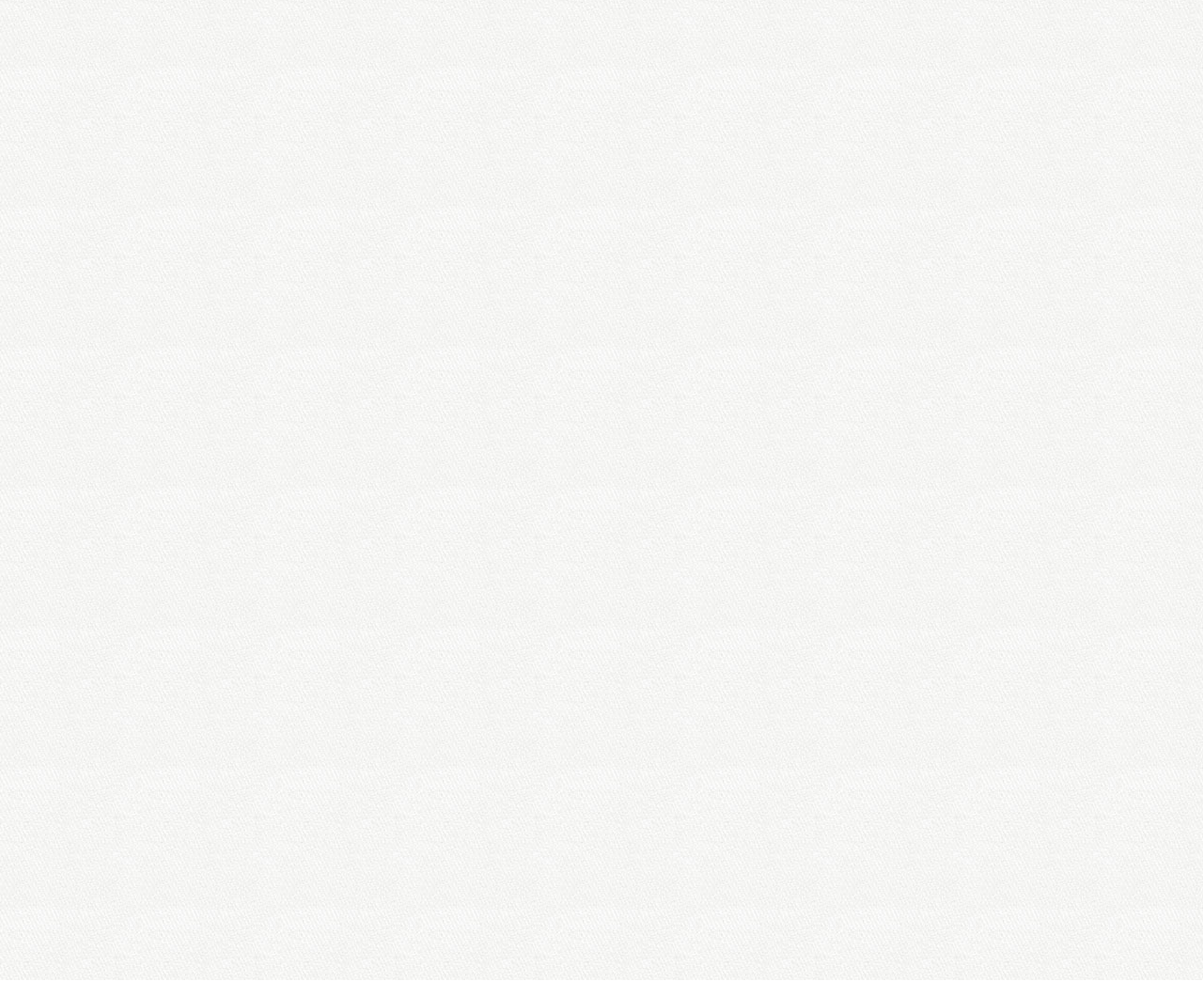
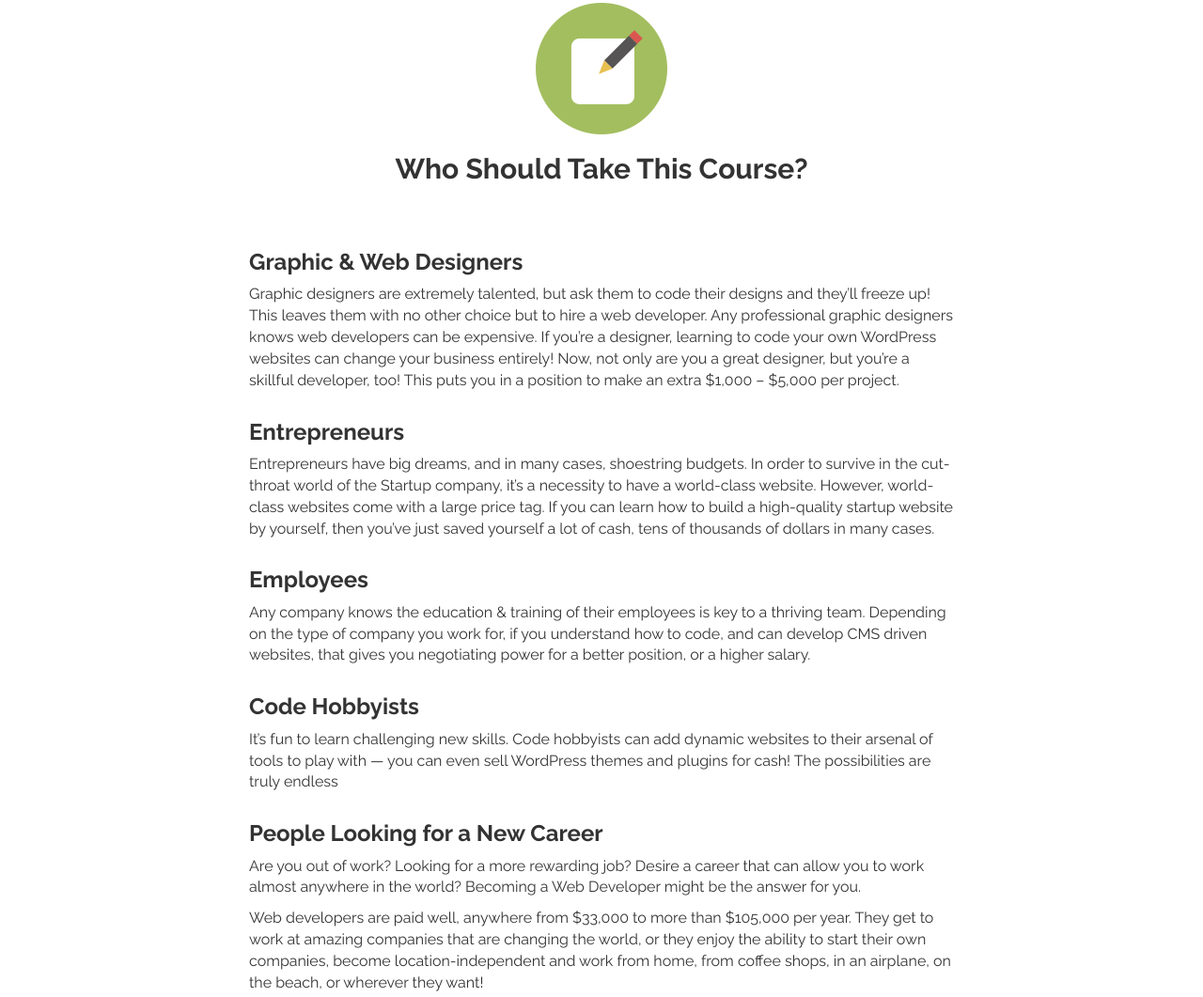
Before and after one commit to JammiM/WordPressBootstrapTheme, a plain HTML site: page index.html in a window 1280 px wide. Shown: the part 1395-2456 px from the top of the page at 94% size. Drawn offline with nearby package versions, Linux system fonts and the light colour scheme.

Commit message:
Adding the who benefits section

```diff
--- a/assets/css/custom.css
+++ b/assets/css/custom.css
@@ -160,3 +160,9 @@ section h3 {
 #optin p {
 	margin: 7px 0 0 0;
 }
+
+
+
+#who-benefits {
+	background: white;
+}
--- a/index.html
+++ b/index.html
@@ -149,7 +149,38 @@
 	<!-- WHO BENEFITS
 	================================================== -->
 	<section id="who-benefits">
+		<div class="container">
+			<div class="section-header">
+				<img src="assets/img/icon-pad.png" alt="pen and pencil" />
+				<h2>Who Should Take This Course?</h2>
+			</div><!-- section-header -->
 
+			<div class="row">
+				<div class="col-sm-8 col-sm-offset-2">
+					<h3>Graphic &amp; Web Designers</h3>
+					<p>Graphic designers are extremely talented, but ask them to code their designs and they’ll freeze up! This leaves them with no other choice but to hire a web developer. Any professional graphic designers knows web developers can be expensive.
+If you’re a designer, learning to code your own WordPress websites can change your business entirely! Now, not only are you a great designer, but you’re a skillful developer, too! This puts you in a position to make an extra $1,000 – $5,000 per project.
+</p>
+
+					<h3>Entrepreneurs</h3>
+					<p>Entrepreneurs have big dreams, and in many cases, shoestring budgets. In order to survive in the cut-throat world of the Startup company, it’s a necessity to have a world-class website. However, world-class websites come with a large price tag.
+If you can learn how to build a high-quality startup website by yourself, then you’ve just saved yourself a lot of cash, tens of thousands of dollars in many cases.</p>
+
+					<h3>Employees</h3>
+					<p>Any company knows the education & training of their employees is key to a thriving team.
+Depending on the type of company you work for, if you understand how to code, and can develop CMS driven websites, that gives you negotiating power for a better position, or a higher salary.</p>
+
+					<h3>Code Hobbyists</h3>
+					<p>It’s fun to learn challenging new skills. Code hobbyists can add dynamic websites to their arsenal of tools to play with — you can even sell WordPress themes and plugins for cash! The possibilities are truly endless</p>
+
+					<h3>People Looking for a New Career</h3>
+					<p>Are you out of work? Looking for a more rewarding job? Desire a career that can allow you to work almost anywhere in the world? Becoming a Web Developer might be the answer for you.</p>
+					<p>Web developers are paid well, anywhere from $33,000 to more than $105,000 per year. They get to work at amazing companies that are changing the world, or they enjoy the ability to start their own companies, become location-independent and work from home, from coffee shops, in an airplane, on the beach, or wherever they want!</p>
+
+				</div><!-- col -->
+			</div><!-- row -->
+
+		</div><!-- container -->
 	</section><!-- who-benefits -->
 
 
```
